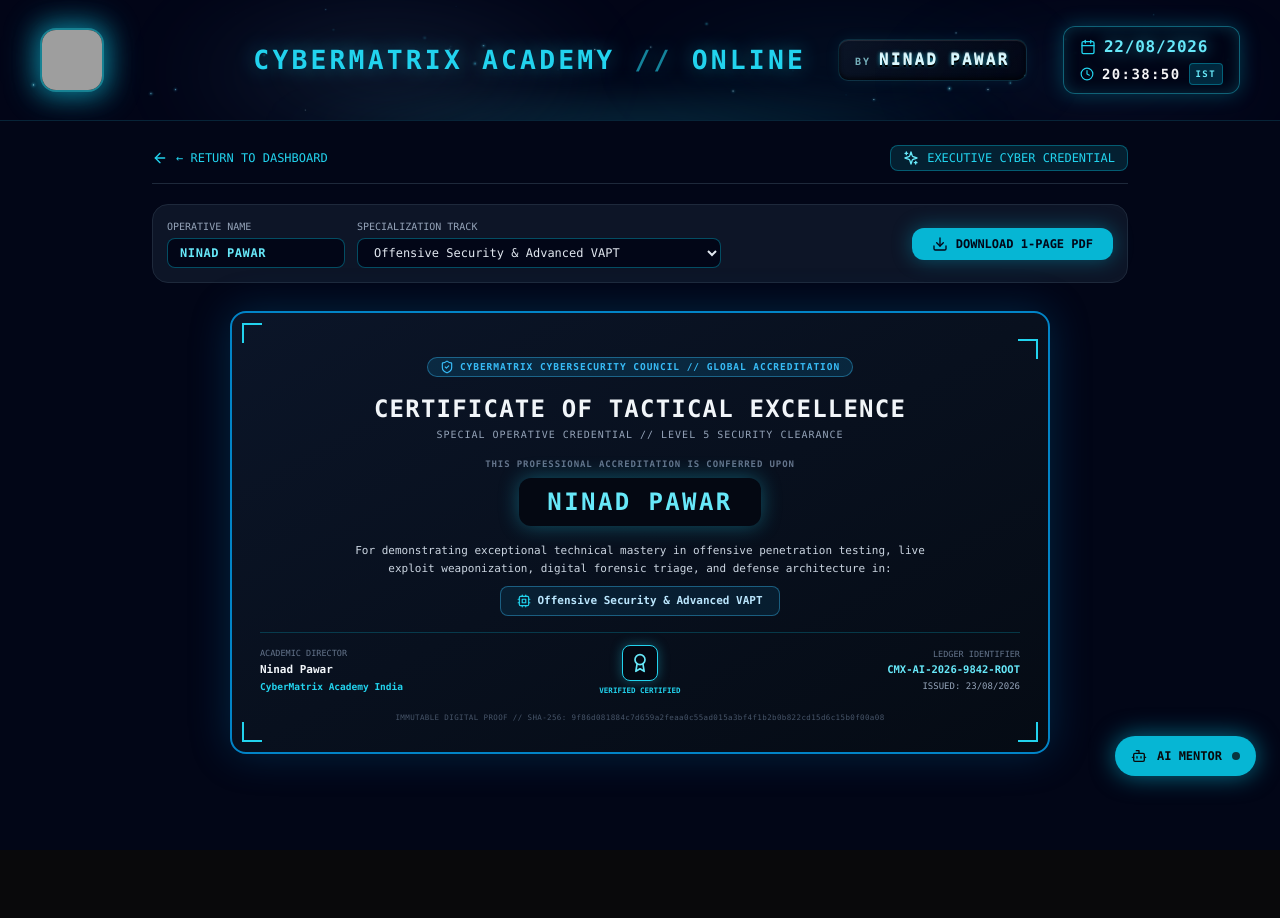
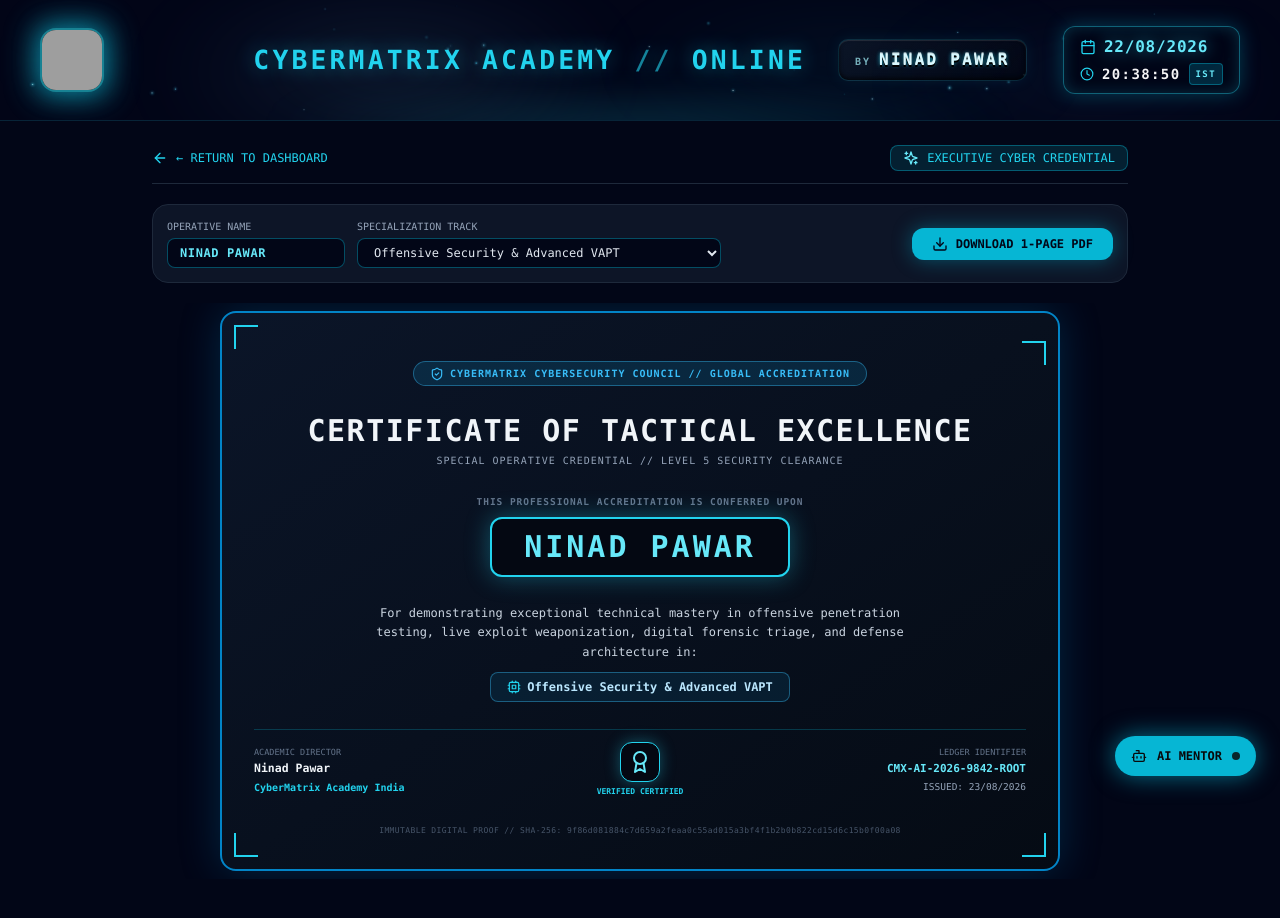
Before and after one commit to ninadcyber88-max/cybermatrix-academy, a Next.js app: page /certificate in a window 1280 px wide. Shown: the top 918 px of the page. Before the commit the page ends 850 px from the top, so only its background shows below. Built offline with nearby package versions, Linux system fonts and the light colour scheme; grey boxes are pictures that could not be loaded.

Commit message:
fix: enforce absolute center alignment for badge, title and candidate name in generated PDF

```diff
--- a/app/certificate/page.tsx
+++ b/app/certificate/page.tsx
@@ -36,6 +36,7 @@ export default function CertificatePage() {
         useCORS: true,
         backgroundColor: '#070d18',
         logging: false,
+        windowWidth: 1000,
       });
 
       const imgData = canvas.toDataURL('image/png');
@@ -121,86 +122,91 @@ export default function CertificatePage() {
           </button>
         </div>
 
-        {/* ---------------- SCALED & COMPACT TO FIT SCREEN ---------------- */}
-        <div className="w-full flex justify-center items-center py-2">
+        {/* ---------------- DEAD CENTERED CERTIFICATE CONTAINER ---------------- */}
+        <div className="w-full flex justify-center items-center py-2 overflow-x-auto">
           <div
             ref={certRef}
-            className="relative w-full max-w-[820px] rounded-2xl bg-gradient-to-br from-[#0b1528] via-[#08101e] to-[#050b14] border-2 border-[#0284c7] p-5 sm:p-7 flex flex-col justify-between items-center text-center shadow-[0_0_40px_rgba(2,132,199,0.25)] box-border font-mono text-slate-100 space-y-4"
+            style={{ width: '840px', minHeight: '560px' }}
+            className="relative rounded-2xl bg-gradient-to-br from-[#0b1528] via-[#08101e] to-[#050b14] border-2 border-[#0284c7] p-8 flex flex-col justify-between items-center text-center shadow-[0_0_40px_rgba(2,132,199,0.25)] box-border font-mono text-slate-100 space-y-4"
           >
             {/* Corner Brackets */}
-            <div className="absolute top-2.5 left-2.5 w-5 h-5 border-t-2 border-l-2 border-cyan-400" />
-            <div className="absolute top-2.5 right-2.5 w-5 h-5 border-t-2 border-r-2 border-cyan-400" />
-            <div className="absolute bottom-2.5 left-2.5 w-5 h-5 border-b-2 border-l-2 border-cyan-400" />
-            <div className="absolute bottom-2.5 right-2.5 w-5 h-5 border-b-2 border-r-2 border-cyan-400" />
+            <div className="absolute top-3 left-3 w-6 h-6 border-t-2 border-l-2 border-cyan-400" />
+            <div className="absolute top-3 right-3 w-6 h-6 border-t-2 border-r-2 border-cyan-400" />
+            <div className="absolute bottom-3 left-3 w-6 h-6 border-b-2 border-l-2 border-cyan-400" />
+            <div className="absolute bottom-3 right-3 w-6 h-6 border-b-2 border-r-2 border-cyan-400" />
 
-            {/* Top Sub-Header */}
-            <div className="inline-flex items-center gap-1.5 px-3 py-0.5 rounded-full bg-sky-500/15 border border-sky-400/40 text-sky-400 text-[9.5px] font-bold tracking-widest">
-              <ShieldCheck className="w-3.5 h-3.5" />
-              <span>CYBERMATRIX CYBERSECURITY COUNCIL // GLOBAL ACCREDITATION</span>
+            {/* 1. Top Sub-Header (Centered) */}
+            <div className="w-full flex justify-center text-center">
+              <div className="inline-flex items-center justify-center gap-1.5 px-4 py-1 rounded-full bg-sky-500/15 border border-sky-400/40 text-sky-400 text-[10px] font-bold tracking-widest mx-auto">
+                <ShieldCheck className="w-3.5 h-3.5" />
+                <span>CYBERMATRIX CYBERSECURITY COUNCIL // GLOBAL ACCREDITATION</span>
+              </div>
             </div>
 
-            {/* Header Titles */}
-            <div className="space-y-0.5">
-              <h1 className="text-xl sm:text-2xl font-black text-slate-100 tracking-wider">
+            {/* 2. Header Titles (Centered) */}
+            <div className="w-full text-center space-y-1">
+              <h1 className="text-2xl sm:text-3xl font-black text-slate-100 tracking-wider text-center w-full block m-0">
                 CERTIFICATE OF TACTICAL EXCELLENCE
               </h1>
-              <p className="text-[10px] text-slate-400 tracking-widest">
+              <p className="text-[10px] text-slate-400 tracking-widest text-center w-full block m-0">
                 SPECIAL OPERATIVE CREDENTIAL // LEVEL 5 SECURITY CLEARANCE
               </p>
             </div>
 
-            {/* Candidate Identity (Centered Box) */}
-            <div className="flex flex-col items-center justify-center w-full my-0.5">
-              <span className="text-[9px] tracking-widest text-slate-500 uppercase font-bold block mb-1.5">
+            {/* 3. Candidate Identity (Dead Center Box) */}
+            <div className="w-full flex flex-col items-center justify-center text-center my-1">
+              <span className="text-[9.5px] tracking-widest text-slate-500 uppercase font-bold text-center block mb-2 w-full">
                 THIS PROFESSIONAL ACCREDITATION IS CONFERRED UPON
               </span>
-              <div className="px-7 py-2 rounded-xl bg-[#040812] border-1.5 border-cyan-400 shadow-[0_0_20px_rgba(34,211,238,0.35)]">
-                <h2 className="text-xl sm:text-2xl font-black text-cyan-300 tracking-widest uppercase m-0">
+              <div className="inline-flex items-center justify-center px-8 py-2.5 rounded-xl bg-[#040812] border-2 border-cyan-400 shadow-[0_0_25px_rgba(34,211,238,0.35)] mx-auto">
+                <h2 className="text-2xl sm:text-3xl font-black text-cyan-300 tracking-widest uppercase m-0 text-center leading-none">
                   {certName}
                 </h2>
               </div>
             </div>
 
-            {/* Verification Narrative */}
-            <div className="max-w-xl mx-auto space-y-2">
-              <p className="text-[11px] text-slate-300 leading-relaxed">
+            {/* 4. Verification Narrative (Centered) */}
+            <div className="w-full max-w-xl mx-auto text-center space-y-2.5">
+              <p className="text-xs text-slate-300 leading-relaxed text-center m-0">
                 For demonstrating exceptional technical mastery in offensive penetration testing, live exploit weaponization, digital forensic triage, and defense architecture in:
               </p>
-              <div className="inline-flex items-center gap-1.5 px-4 py-1.5 rounded-lg bg-sky-500/10 border border-sky-400/40 text-sky-200 text-[11px] font-bold">
-                <Cpu className="w-3.5 h-3.5 text-cyan-400" />
-                <span>{trackName}</span>
+              <div className="w-full flex justify-center text-center">
+                <div className="inline-flex items-center justify-center gap-1.5 px-4 py-1.5 rounded-lg bg-sky-500/10 border border-sky-400/40 text-sky-200 text-xs font-bold mx-auto">
+                  <Cpu className="w-3.5 h-3.5 text-cyan-400" />
+                  <span>{trackName}</span>
+                </div>
               </div>
             </div>
 
-            {/* Signatures & Footer */}
+            {/* 5. Signatures & Footer (Balanced Grid) */}
             <div className="w-full grid grid-cols-3 items-center pt-3 border-t border-cyan-500/25">
 
               {/* Left Authority */}
               <div className="text-left space-y-0.5">
                 <span className="text-[8.5px] text-slate-500 uppercase block">ACADEMIC DIRECTOR</span>
-                <p className="text-[11px] font-bold text-slate-100">Ninad Pawar</p>
-                <p className="text-[9.5px] text-cyan-400 font-semibold">CyberMatrix Academy India</p>
+                <p className="text-[11.5px] font-bold text-slate-100 m-0">Ninad Pawar</p>
+                <p className="text-[10px] text-cyan-400 font-semibold m-0">CyberMatrix Academy India</p>
               </div>
 
               {/* Center Seal */}
-              <div className="flex flex-col items-center justify-center">
-                <div className="w-9 h-9 rounded-lg bg-[#040812] border border-cyan-400 flex items-center justify-center shadow-[0_0_12px_rgba(34,211,238,0.35)]">
-                  <Award className="w-5 h-5 text-cyan-300" />
+              <div className="flex flex-col items-center justify-center text-center">
+                <div className="w-10 h-10 rounded-xl bg-[#040812] border border-cyan-400 flex items-center justify-center shadow-[0_0_15px_rgba(34,211,238,0.35)] mx-auto">
+                  <Award className="w-6 h-6 text-cyan-300" />
                 </div>
-                <span className="text-[7.5px] font-bold text-cyan-400 mt-1">VERIFIED CERTIFIED</span>
+                <span className="text-[8px] font-bold text-cyan-400 mt-1 text-center block">VERIFIED CERTIFIED</span>
               </div>
 
               {/* Right Details */}
               <div className="text-right space-y-0.5">
                 <span className="text-[8.5px] text-slate-500 uppercase block">LEDGER IDENTIFIER</span>
-                <p className="text-[10.5px] font-bold font-mono text-cyan-300">{certId}</p>
-                <p className="text-[9px] text-slate-400">ISSUED: {issueDate}</p>
+                <p className="text-[11px] font-bold font-mono text-cyan-300 m-0">{certId}</p>
+                <p className="text-[9.5px] text-slate-400 m-0">ISSUED: {issueDate}</p>
               </div>
 
             </div>
 
-            {/* Signature Hash Bar */}
-            <div className="text-[7.5px] text-slate-600 font-mono tracking-wider">
+            {/* 6. Signature Hash Bar */}
+            <div className="w-full text-center text-[8px] text-slate-600 font-mono tracking-wider">
               IMMUTABLE DIGITAL PROOF // SHA-256: {shaSignature}
             </div>
 
```
